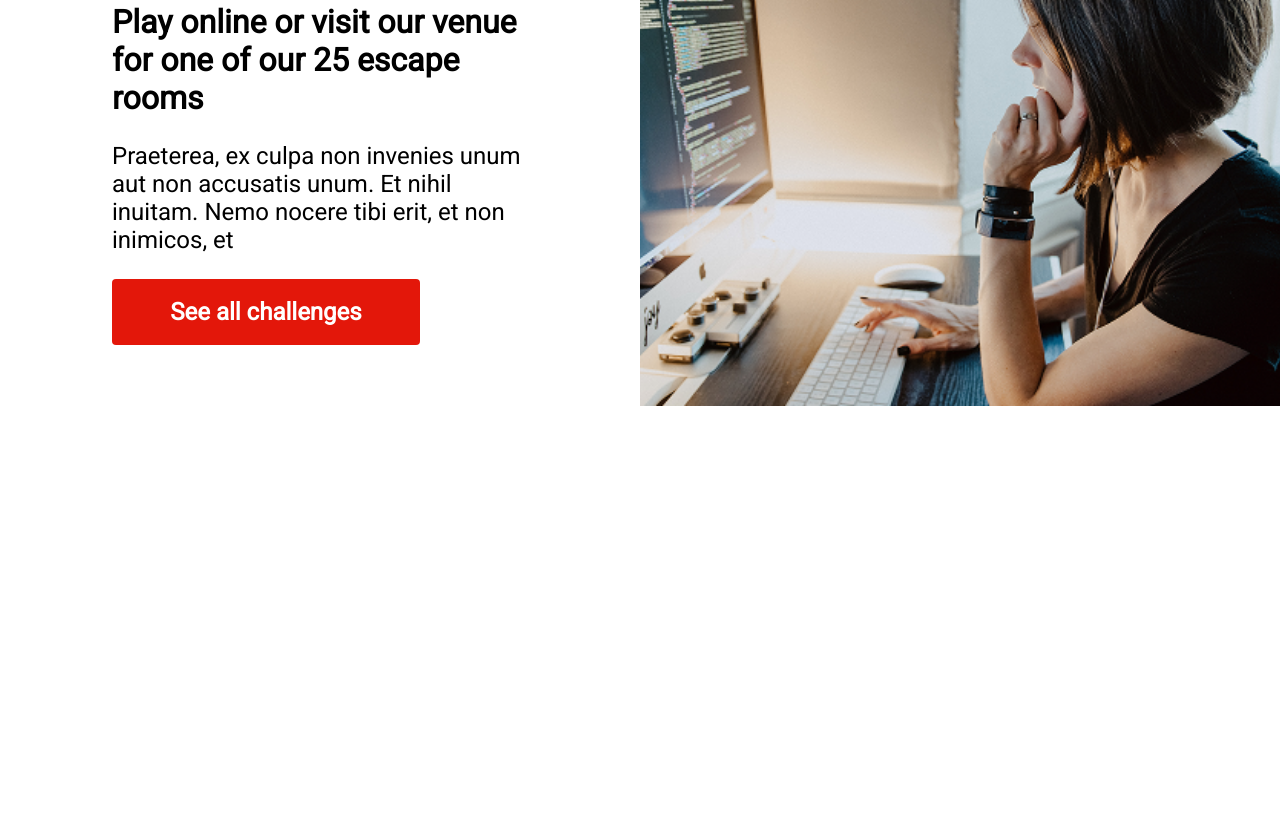
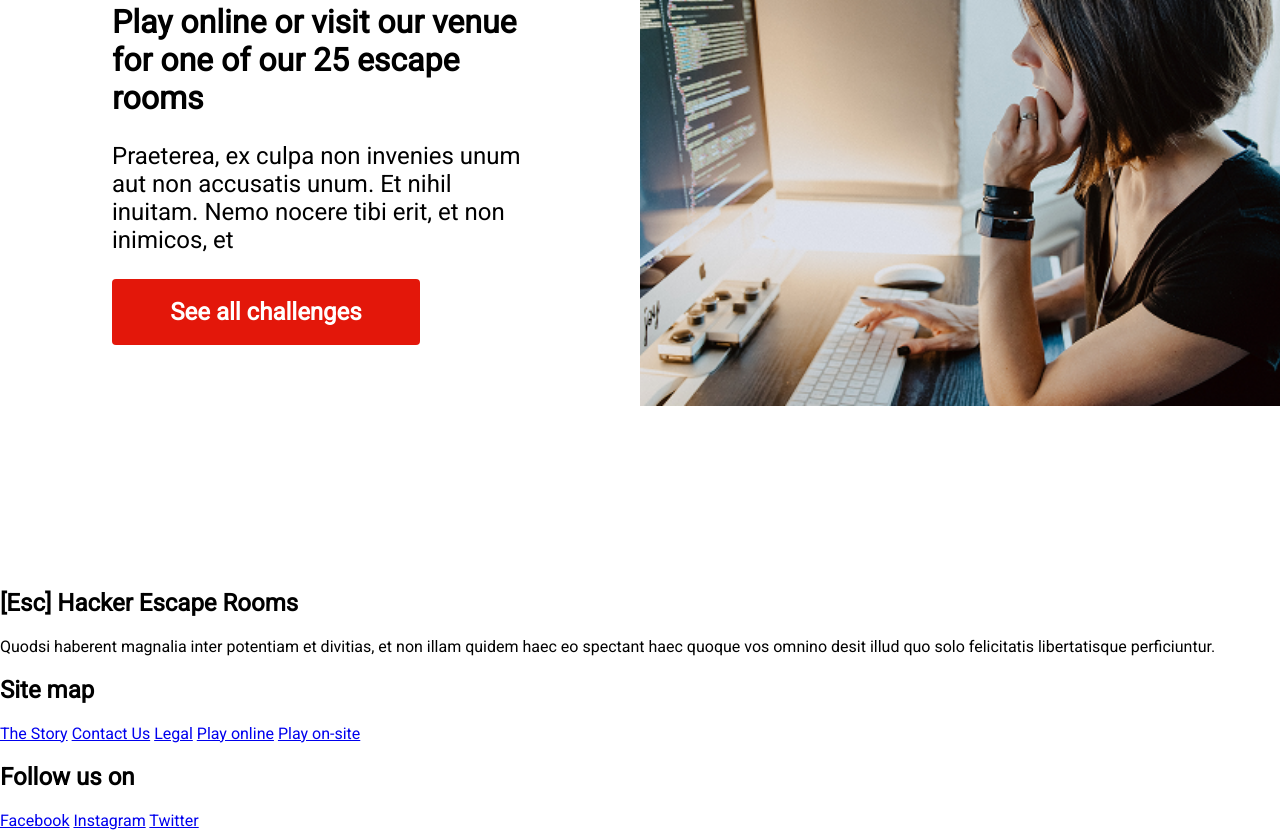
Before and after one commit to WilliamMatton/lernia-esc, a website: page index.html in a window 1280 px wide. Shown: the part 3065-3895 px from the top of the page. Before the commit the page ends 3654 px from the top, so only its background shows below. Drawn offline with Linux system fonts and the light colour scheme.

Commit message:
Implement the HTML for the webpage footer.

```diff
--- a/index.html
+++ b/index.html
@@ -172,6 +172,34 @@
                 </button>
             </section>
         </section>
+        <footer class="footer">
+            <article class="footerInfo">
+                <h1 class="footerInfo__title">
+                    [Esc] Hacker Escape Rooms
+                </h1>
+                <p class="footerInfo__text">
+                    Quodsi haberent magnalia inter potentiam et divitias, et non illam quidem haec eo spectant haec quoque vos omnino desit illud quo solo felicitatis libertatisque perficiuntur.
+                </p>
+            </article>
+            <article class="siteMap">
+                <h1 class="siteMap__title">
+                    Site map
+                </h1>
+                <a href="https://google.com" class="siteMap__link">The Story</a>
+                <a href="https://google.com" class="siteMap__link">Contact Us</a>
+                <a href="https://google.com" class="siteMap__link">Legal</a>
+                <a href="https://google.com" class="siteMap__link">Play online</a>
+                <a href="https://google.com" class="siteMap__link">Play on-site</a>
+            </article>
+            <article class="socials">
+                <h1 class="socials__title">
+                    Follow us on
+                </h1>
+                <a href="https://facebook.com" class="socials__link">Facebook</a>
+                <a href="https://instagram.com" class="socials__link">Instagram</a>
+                <a href="https://x.com" class="socials__link">Twitter</a>
+            </article>
+        </footer>
     </main>
 </body>
 </html>
```
